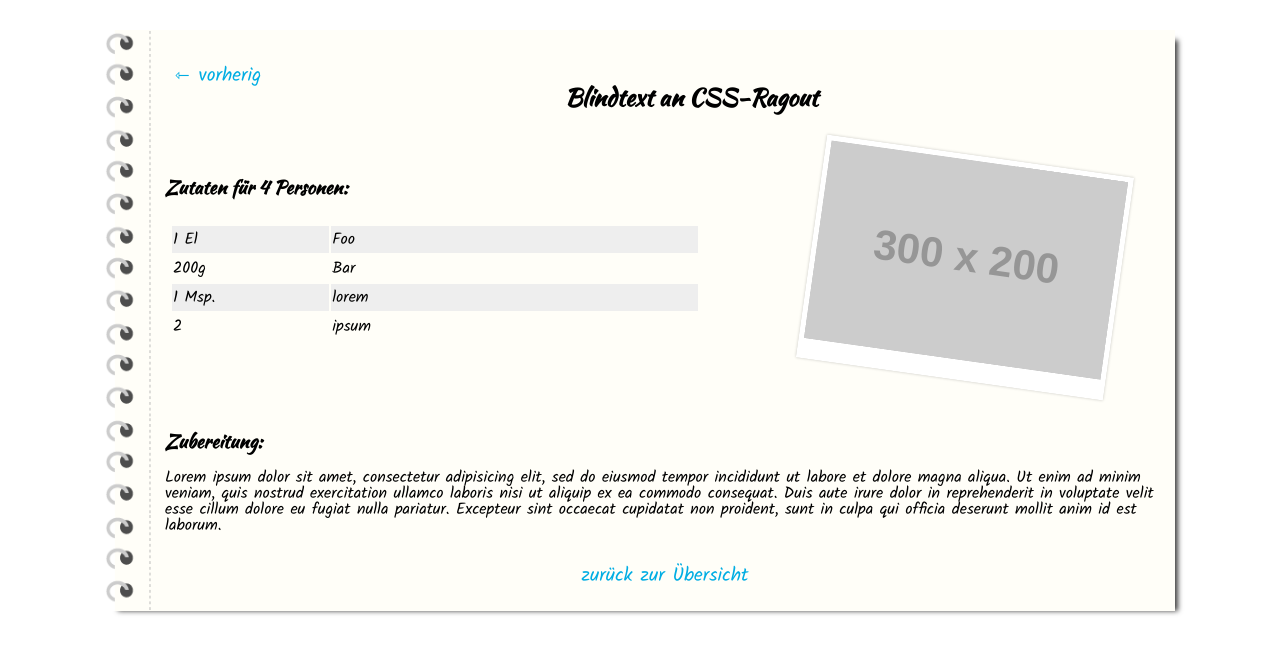
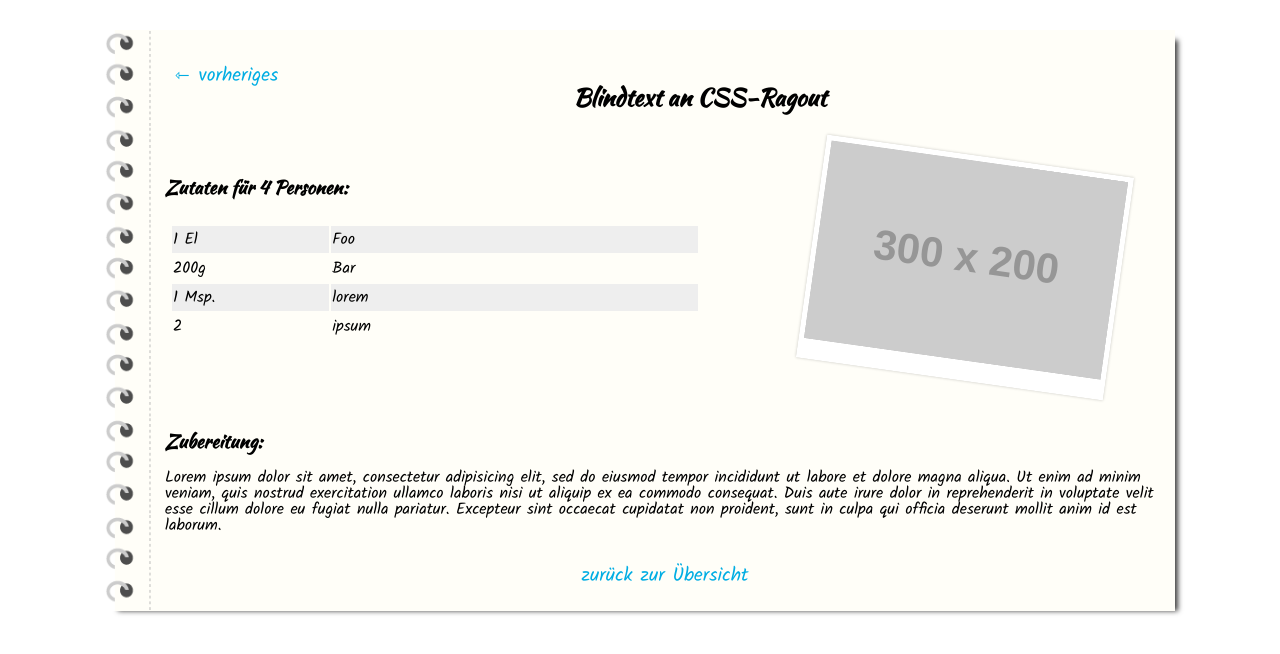
Before and after one commit to Trybnetic/open-recipes, a Jekyll site: the page built from _posts/2017-08-21-css-ragout.md, in a window 1280 px wide. Shown: the top 654 px of the page. Built offline with Jekyll 4.4.1, drawn with Linux system fonts in a browser that asks for light colours.

Commit message:
vorherig -> vorheriges

```diff
--- a/_includes/nav.html
+++ b/_includes/nav.html
@@ -3,7 +3,7 @@
     &#x21FD;&nbsp;
     <a href="{{site.baseurl}}{{page.previous.url}}">
       {% if site.language == "de" %}
-        vorherig
+        vorheriges
       {% elsif site.language == "en" %}
         previous
       {% endif %}
@@ -14,7 +14,7 @@
     &#x21FD;&nbsp;
     <a href="{{site.baseurl}}{{page.previous.url}}">
       {% if site.language == "de" %}
-        vorherig
+        vorheriges
       {% elsif site.language == "en" %}
         previous
       {% endif %}
```
